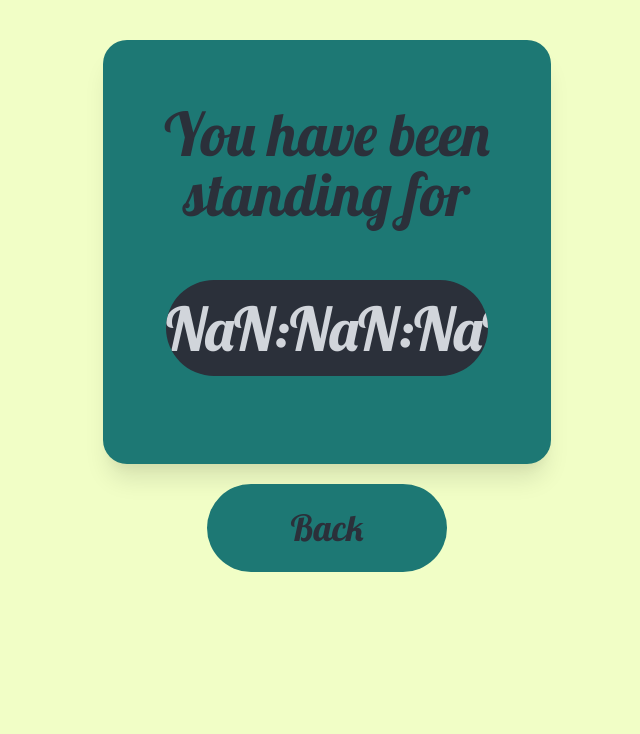
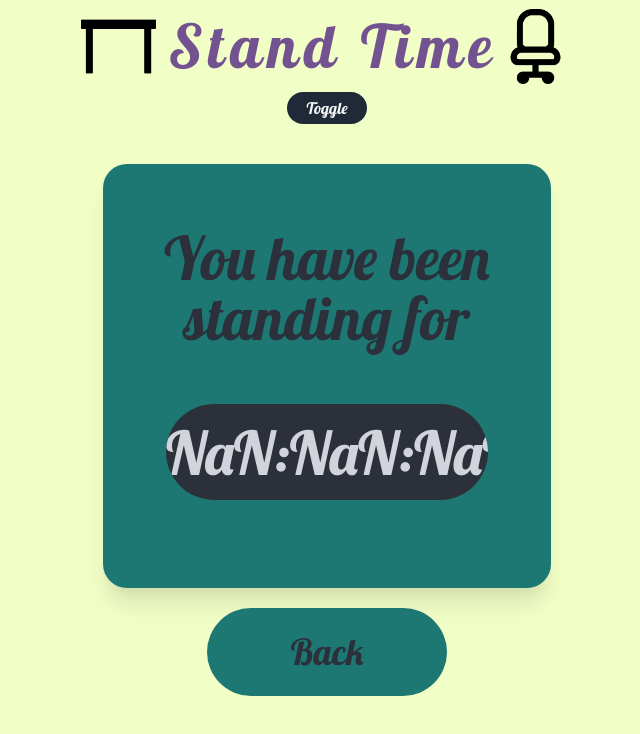
Before and after one commit to jakesmithdeveloper/stand-time, a React (Create React App) app: page /time/1 in a window 1280 px wide. Shown: the top 734 px of the page, without its empty margins (313-953 px from the left). Built offline with nearby package versions, Linux system fonts and the light colour scheme.

Commit message:
extracted header into its own component

```diff
--- /dev/null
+++ b/src/components/Header.js
@@ -0,0 +1,41 @@
+import React from "react";
+
+import { connect } from "react-redux";
+import { toggleDarkmode } from "../actions";
+import Images from "../images/images";
+
+const Header = ({ toggleDarkmode, darkMode }) => {
+  return (
+    <div className="flex flex-col items-center">
+      <div className="flex items-center">
+        <img
+          src={darkMode ? Images.tableDark : Images.tableBlack}
+          alt=""
+          className="max-w-logo-small md:max-w-logo-large"
+        />
+        <h1 className="text-royal-purple py-4 tracking-widest dark:text-gray-100 ml-3 text-4xl md:text-6xl">
+          Stand Time
+        </h1>
+        <img
+          src={darkMode ? Images.chairDark : Images.chairBlack}
+          alt=""
+          className="max-w-logo-small md:max-w-logo-large"
+        />
+      </div>
+      <button
+        onClick={toggleDarkmode}
+        className="text-gray-100 bg-gray-800 h-8 rounded-full w-20 dark:bg-light-font"
+      >
+        Toggle
+      </button>
+    </div>
+  );
+};
+
+const mapStateToProps = (state) => {
+  return {
+    darkMode: state.darkmode.darkmode,
+  };
+};
+
+export default connect(mapStateToProps, { toggleDarkmode })(Header);
--- a/src/components/MainTimers.js
+++ b/src/components/MainTimers.js
@@ -1,7 +1,7 @@
 import React, { useEffect } from "react";
 import { connect } from "react-redux";
 
-import Images from "../images/images";
+import Header from "./Header";
 import { secondsToDisplay } from "../helpFunctions";
 import Timer from "./Timer";
 import { toggleDarkmode } from "../actions";
@@ -15,27 +15,7 @@ const MainTimers = ({ sit, stand, toggleDarkmode, darkmode }) => {
 
   return (
     <div className="flex flex-col items-center">
-      <div className="flex items-center">
-        <img
-          src={darkmode ? Images.tableDark : Images.tableBlack}
-          alt=""
-          className="max-w-logo-small md:max-w-logo-large"
-        />
-        <h1 className="text-royal-purple py-4 tracking-widest dark:text-gray-100 ml-3 text-4xl md:text-6xl">
-          Stand Time
-        </h1>
-        <img
-          src={darkmode ? Images.chairDark : Images.chairBlack}
-          alt=""
-          className="max-w-logo-small md:max-w-logo-large"
-        />
-      </div>
-      <button
-        onClick={toggleDarkmode}
-        className="text-gray-100 bg-gray-800 h-8 rounded-full w-20 dark:bg-light-font"
-      >
-        Toggle
-      </button>
+      <Header />
       <Timer title="Sit" seconds={sit} />
       <Timer title="Stand" seconds={stand} />
     </div>
--- a/src/components/TimerPage.js
+++ b/src/components/TimerPage.js
@@ -3,6 +3,8 @@ import { Link } from "react-router-dom";
 import { connect } from "react-redux";
 import { timerTick } from "../actions";
 import { secondsToDisplay } from "../helpFunctions";
+
+import Header from "./Header";
 
 import "../index.css";
 
@@ -30,6 +32,7 @@ const TimerPage = ({ mode, timerValue, timerTick }) => {
 
   return (
     <div className="flex flex-col items-center">
+      <Header />
       <div className="max-w-md bg-brown flex flex-col items-center p-12 rounded-3xl dark:bg-gray-800 sm: w-11/12 sm: mt-10 shadow-xl">
         <h3 className="text-6xl text-center my-4 mx text-dark-font dark:text-gray-300">
           {timerPageConfig.title}
--- a/src/images/images.js
+++ b/src/images/images.js
@@ -1,9 +1,7 @@
 import chairBlack from "./chair_black.png";
 import chairDark from "./chair_dark.png";
-import chairWhite from "./chair_white.png";
 import tableBlack from "./table_black.png";
 import tableDark from "./table_dark.png";
-import tableWhite from "./table_white.png";
 import sit from "./sit.jpeg";
 import stand from "./stand.jpg";
 
@@ -12,10 +10,8 @@ const Images = {
   stand,
   chairBlack,
   chairDark,
-  chairWhite,
   tableBlack,
   tableDark,
-  tableWhite,
 };
 
 export default Images;
```
